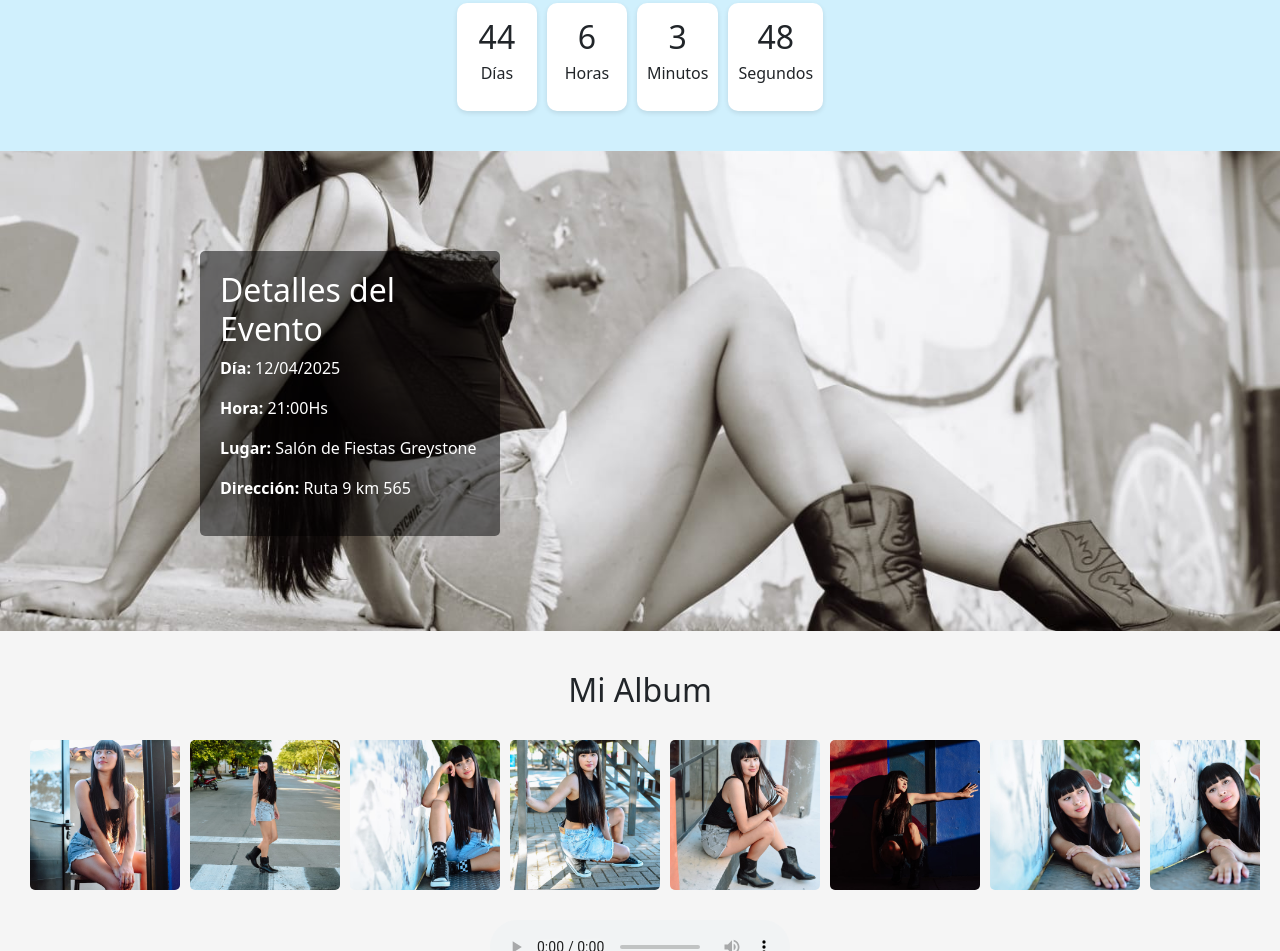
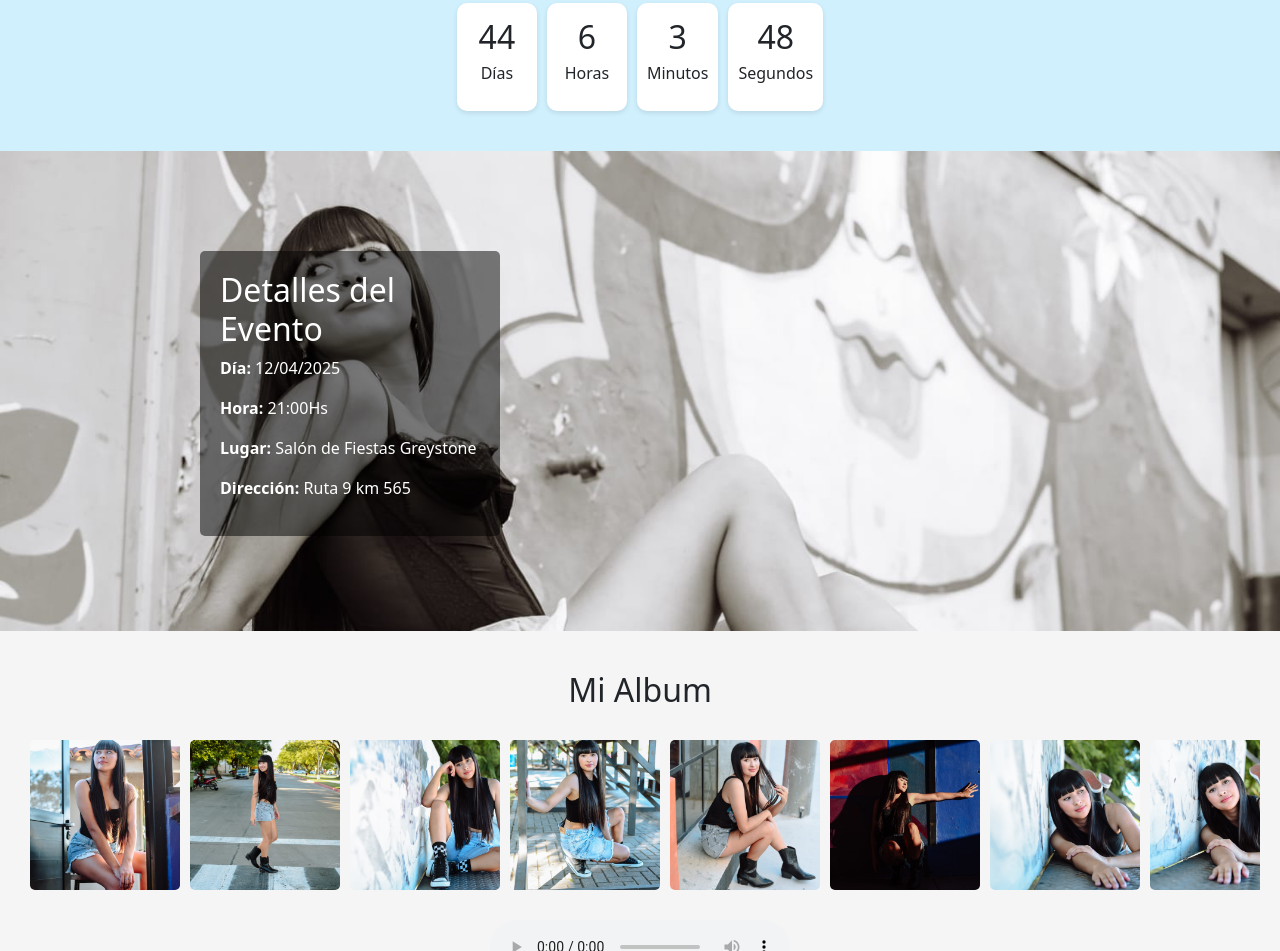
Before and after one commit to micumple-invitacion/Mis15Alma, a plain HTML site: page index.html in a window 1280 px wide. Shown: the part 895-1846 px from the top of the page. Drawn offline with nearby package versions, Linux system fonts and the light colour scheme.

Commit message:
Update style.css

```diff
--- a/css/style.css
+++ b/css/style.css
@@ -73,6 +73,7 @@
       background: url('../Fotos/foto9.jpg') no-repeat center center fixed;
       background-size: cover;
       min-height: 60vh;
+        background-position: top;
     }
     .overlay-box {
       position: absolute;
```
